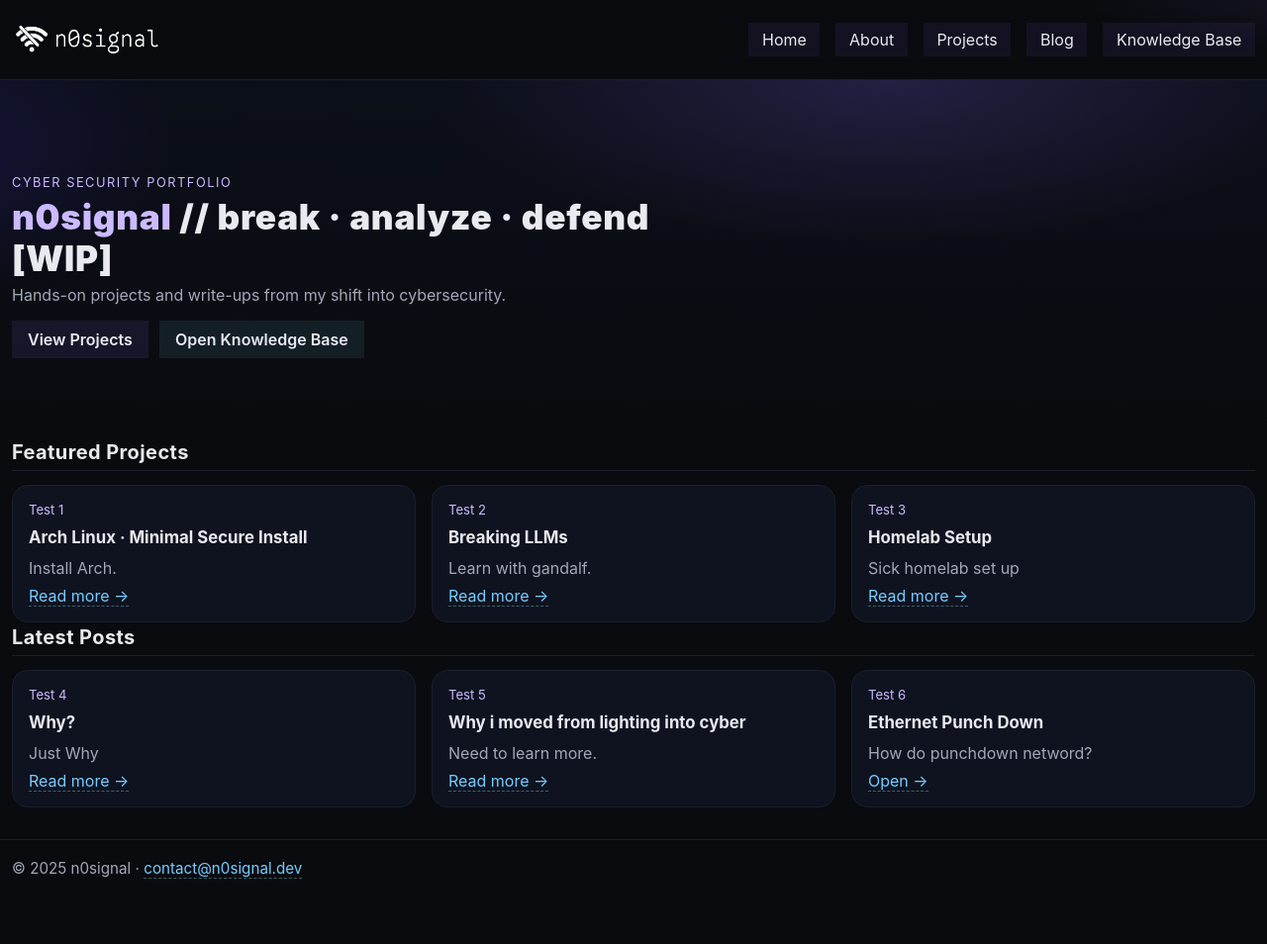
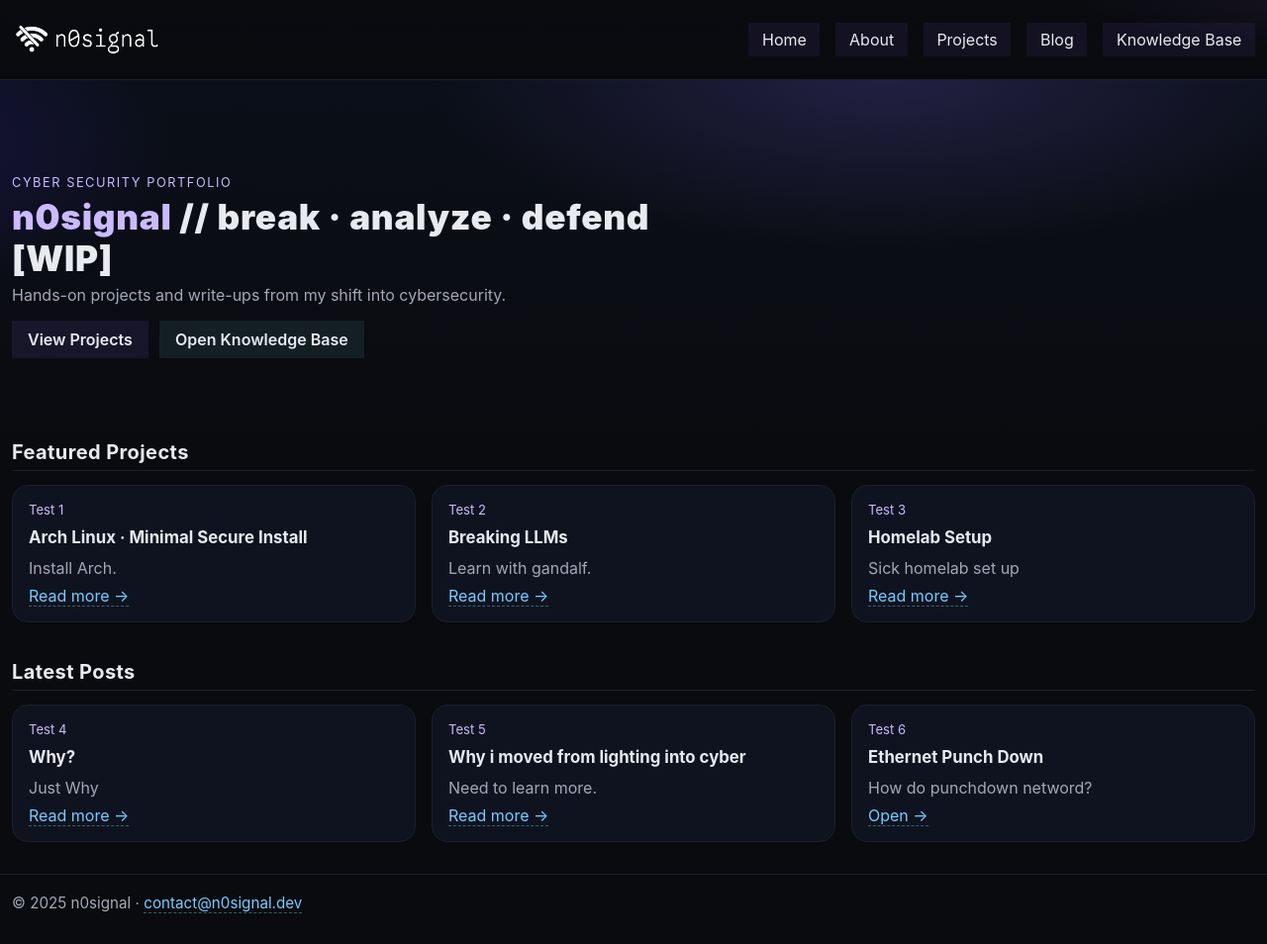
Before and after one commit to Kaninte/n0signal.dev, a Jekyll site: the page built from index.html, in a window 1280 px wide and 954 px high. Shown: the whole window at 99% size. Built offline with Jekyll 4.4.1, drawn with Linux system fonts in a browser that asks for light colours.

Commit message:
Update style.css

```diff
--- a/assets/style.css
+++ b/assets/style.css
@@ -76,3 +76,8 @@ footer{border-top:1px solid var(--border); margin-top:2rem; color:var(--muted);
 /* Lead text */
 .lead{ color:var(--muted); max-width:60ch; margin:0 0 1rem }
 .lead.small{ font-size:1rem; max-width:65ch }
+
+/* Add space between stacked sections */
+body > section.wrap + section.wrap{
+  margin-top: 2.4rem !important;
+}
```
